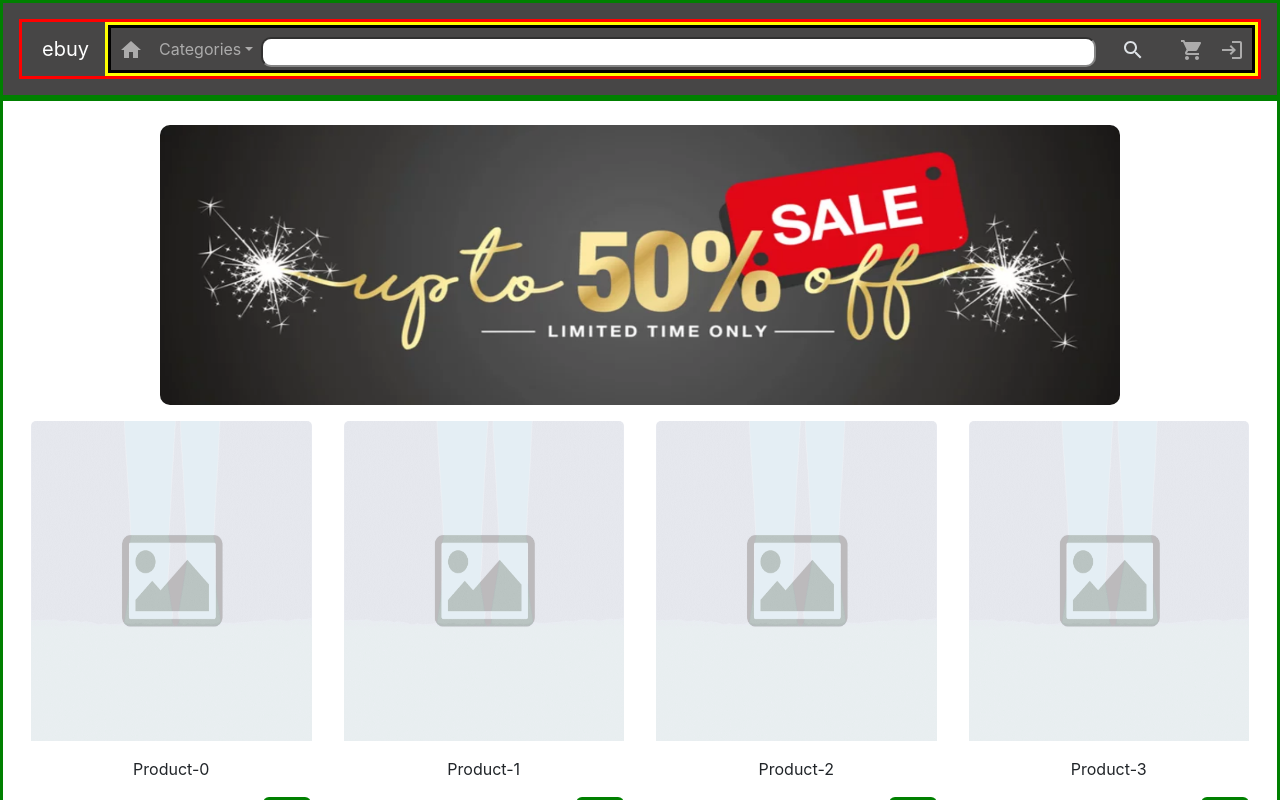
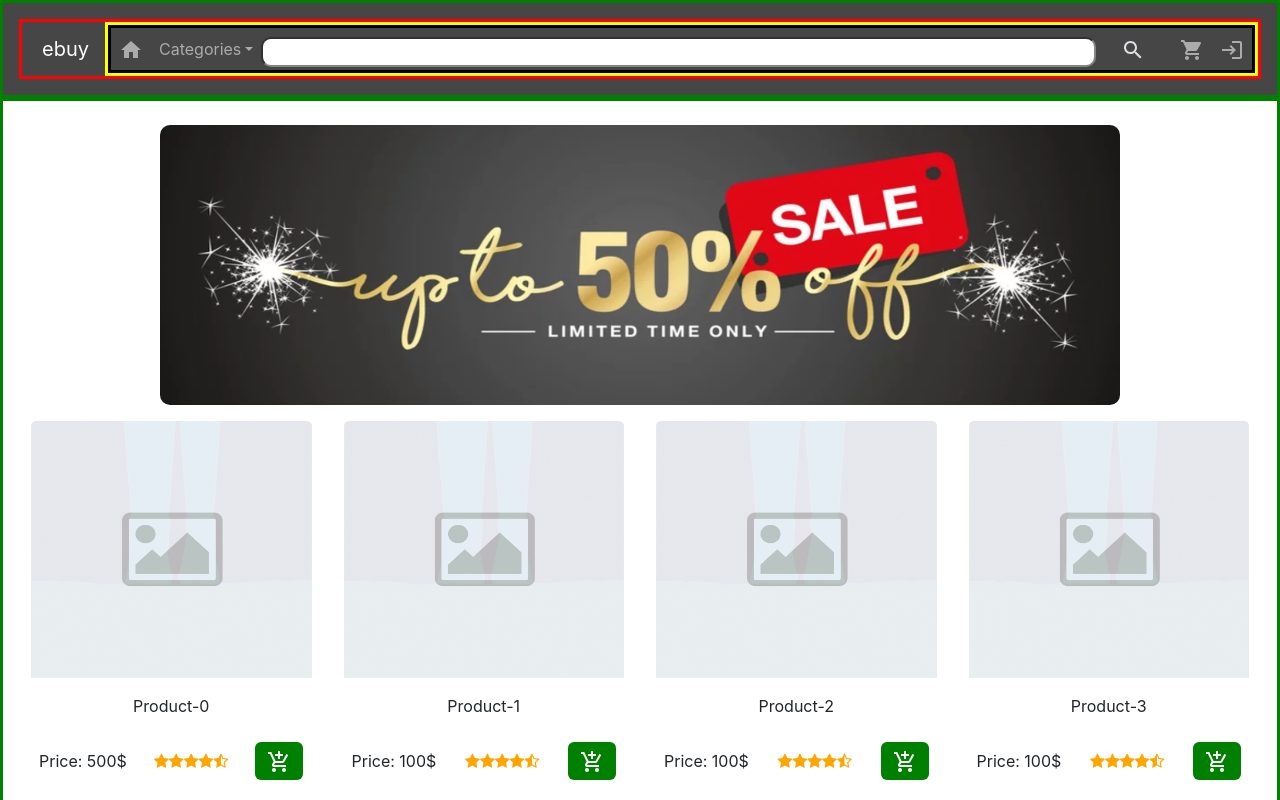
Before and after one commit to MoustafaAshraf8/ebuy, a React (Create React App) app in the folder ebuy/: page / in a window 1280 px wide. Shown: the top 800 px of the page. Built offline with nearby package versions, Linux system fonts and the light colour scheme.

Commit message:
card data modifications on bootstrap

```diff
--- a/ebuy/src/components/Home_Page/components/CardData.jsx
+++ b/ebuy/src/components/Home_Page/components/CardData.jsx
@@ -2,13 +2,16 @@ import React from "react";
 import AddShoppingCartIcon from "@mui/icons-material/AddShoppingCart";
 const CardData = ({ product }) => {
   let imgStyle = {
-    width: "20wh",
-    height: "40vh",
+    width: "100%",
+    height: "100%",
   };
   let productPath = `/product/${product.id}`;
   return (
-    <div className="card border-0 col-12 col-sm-6 col-md-3 p-3 m-0">
-      <a href={productPath}>
+    <div
+      className="card border-0 col-12 col-sm-6 col-md-3 p-3 m-0"
+      style={{ height: "50vh" }}
+    >
+      <a href={productPath} style={{ height: "70%" }}>
         <img
           src="./Image/product_placeholder.png"
           //src={Product.imgURL}
@@ -17,10 +20,13 @@ const CardData = ({ product }) => {
           style={imgStyle}
         />
       </a>
-      <div className="card-body">
+      <div className="card-body" style={{ height: "15%" }}>
         <p className="card-text">{product.name}</p>
       </div>
-      <div className="d-block d-sm-flex justify-content-between p-0">
+      <div
+        className="d-block d-sm-flex justify-content-between p-2 align-items-center"
+        style={{ height: "15%" }}
+      >
         <div>
           <div className="align-items-start">Price: {product.price}$</div>
         </div>
```
